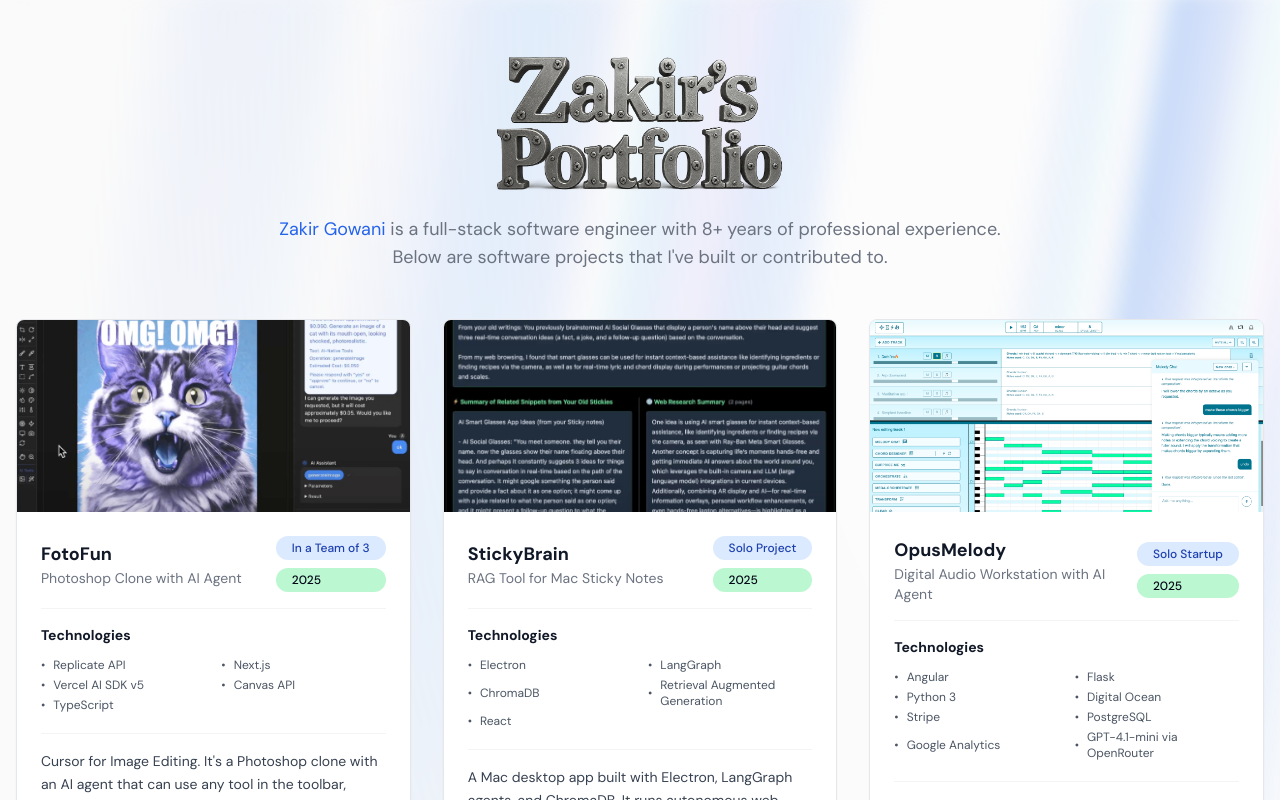
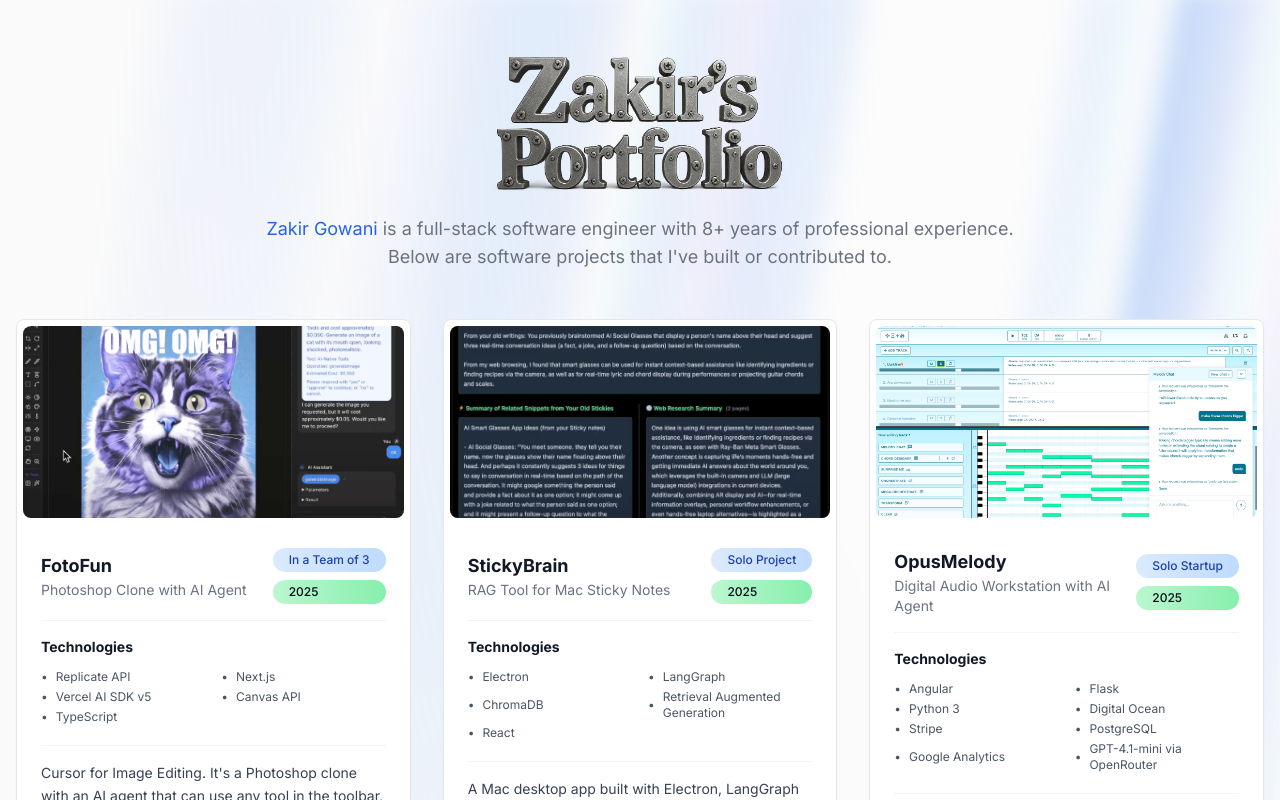
Before and after one commit to ZakirG/zakirs-portfolio, a Next.js app: page / in a window 1280 px wide. Shown: the top 800 px of the page. Built offline with nearby package versions, Linux system fonts and the light colour scheme.

Commit message:
change default font and UI improvements

```diff
--- a/src/app/layout.js
+++ b/src/app/layout.js
@@ -1,9 +1,9 @@
-import { DM_Sans } from 'next/font/google'
+import { Inter } from 'next/font/google'
 import './globals.css'
 import PageTransition from './components/PageTransition'
 import { AuroraBackground } from '@/components/ui/aurora-background'
 
-const dmSans = DM_Sans({
+const inter = Inter({
   subsets: ['latin'],
   weight: ['400', '500', '700'],
 })
@@ -25,7 +25,7 @@
         <link rel="icon" type="image/png" sizes="16x16" href="/favicon-16x16.png?v=2" />
         <link rel="manifest" href="/site.webmanifest?v=2" />
       </head>
-      <body className={`${dmSans.className}`}>
+      <body className={`${inter.className}`}>
         <AuroraBackground>
           <PageTransition>
             <div className="container mx-auto px-4 py-8 relative z-10">
--- a/src/components/ProjectCard.js
+++ b/src/components/ProjectCard.js
@@ -6,13 +6,15 @@
     <Link href={`/project/${project.id}`} className="group block">
       <div className="bg-white rounded-lg border border-gray-200 shadow-sm overflow-hidden transition-all duration-300 group-hover:shadow-lg group-hover:-translate-y-1 h-full">
         {/* Project Image */}
-        <div className="relative h-48 w-full bg-gray-100">
+        <div className="p-1.5">
+          <div className="relative h-48 w-full bg-gray-100 rounded-lg overflow-hidden">
             <Image
               src={project.mainImage}
               alt={project.title}
               fill
               className="object-cover transition-transform duration-300 group-hover:scale-105"
             />
+          </div>
         </div>
 
                 {/* Card Content */}
@@ -31,10 +33,10 @@
 
               {/* Project Type and Year Badges */}
                <div className="text-right flex flex-col gap-2">
-                 <div className="inline-flex items-center px-4 py-1 rounded-full text-xs font-medium bg-blue-100 text-blue-800 whitespace-nowrap">
+                 <div className="inline-flex items-center px-4 py-1 rounded-full text-xs font-medium bg-gradient-to-r from-blue-100 to-blue-200 text-blue-800 whitespace-nowrap">
                    {project.projectType}
                  </div>
-                 <div className="inline-flex items-center px-4 py-1 rounded-full text-xs font-medium bg-green-200 whitespace-nowrap font-bold">
+                 <div className="inline-flex items-center px-4 py-1 rounded-full text-xs font-medium bg-gradient-to-r from-green-200 to-green-300 whitespace-nowrap font-bold">
                    {project.year}
                  </div>
                </div>
```
Lines whose indentation alone changed are shown as unchanged.
